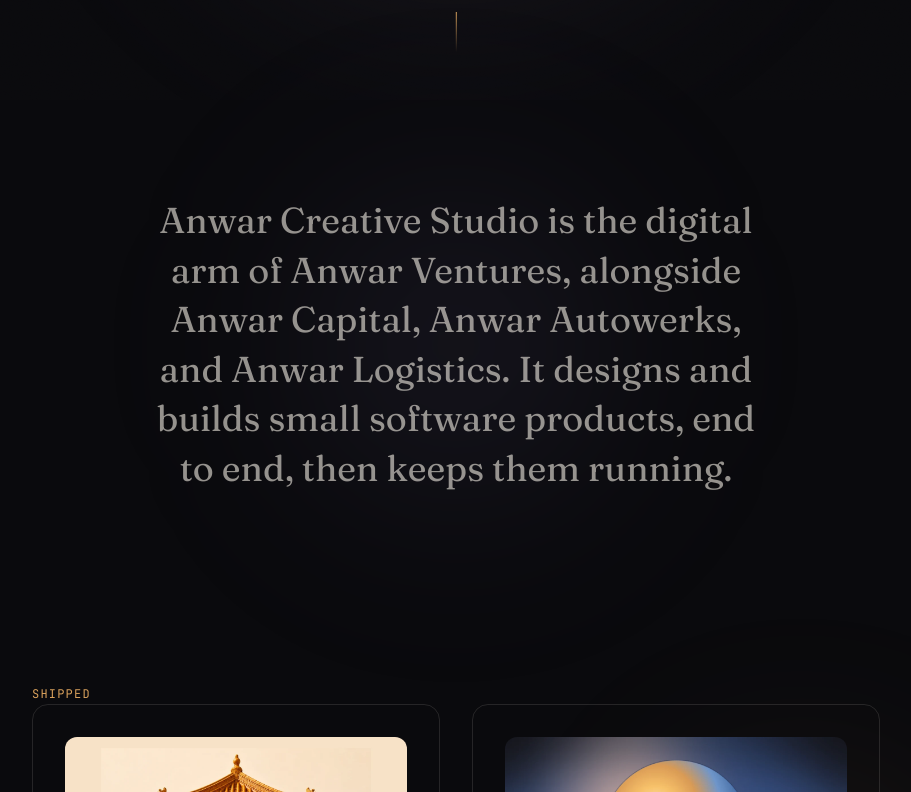
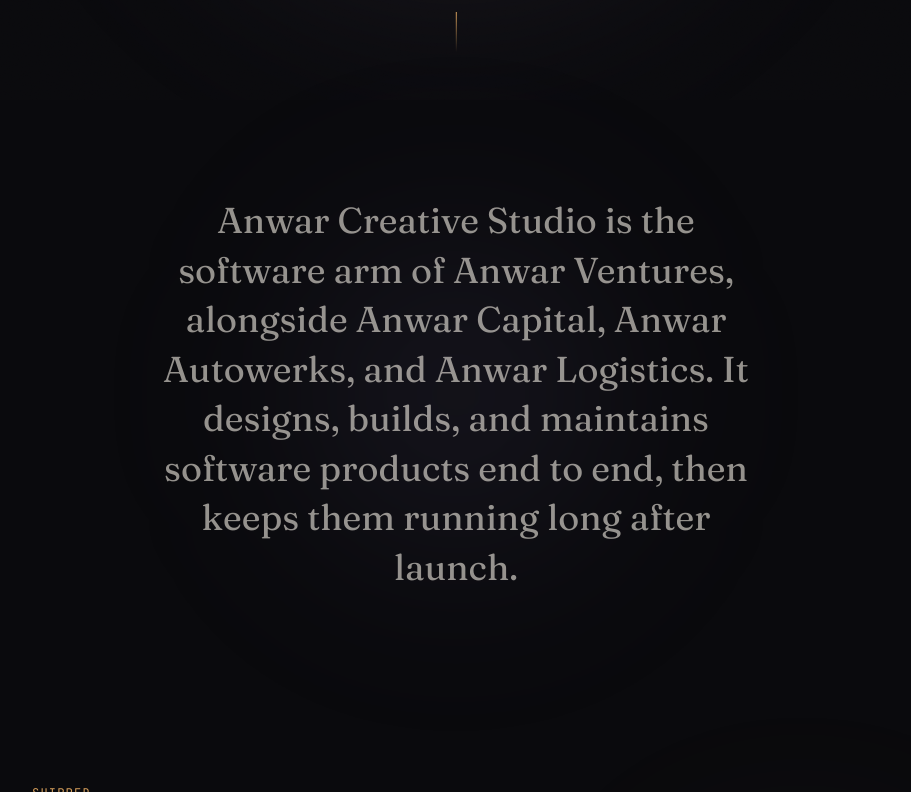
Before and after one commit to tamkin-anwar/anwar-creative-studio-portfolio, a React (Vite) app: page / in a window 1280 px wide. Shown: the part 700-1492 px from the top of the page, without its empty margins (184-1095 px from the left). Built offline with nearby package versions, Linux system fonts and the light colour scheme.

Commit message:
Tighten about statement wording for a more established tone

```diff
--- a/src/components/sections/StudioStatement.tsx
+++ b/src/components/sections/StudioStatement.tsx
@@ -33,9 +33,10 @@
           color: 'var(--ink-dim)',
         }}
       >
-        Anwar Creative Studio is the digital arm of Anwar Ventures, alongside
-        Anwar Capital, Anwar Autowerks, and Anwar Logistics. It designs and
-        builds small software products, end to end, then keeps them running.
+        Anwar Creative Studio is the software arm of Anwar Ventures, alongside
+        Anwar Capital, Anwar Autowerks, and Anwar Logistics. It designs, builds,
+        and maintains software products end to end, then keeps them running
+        long after launch.
       </p>
     </section>
   )
```
